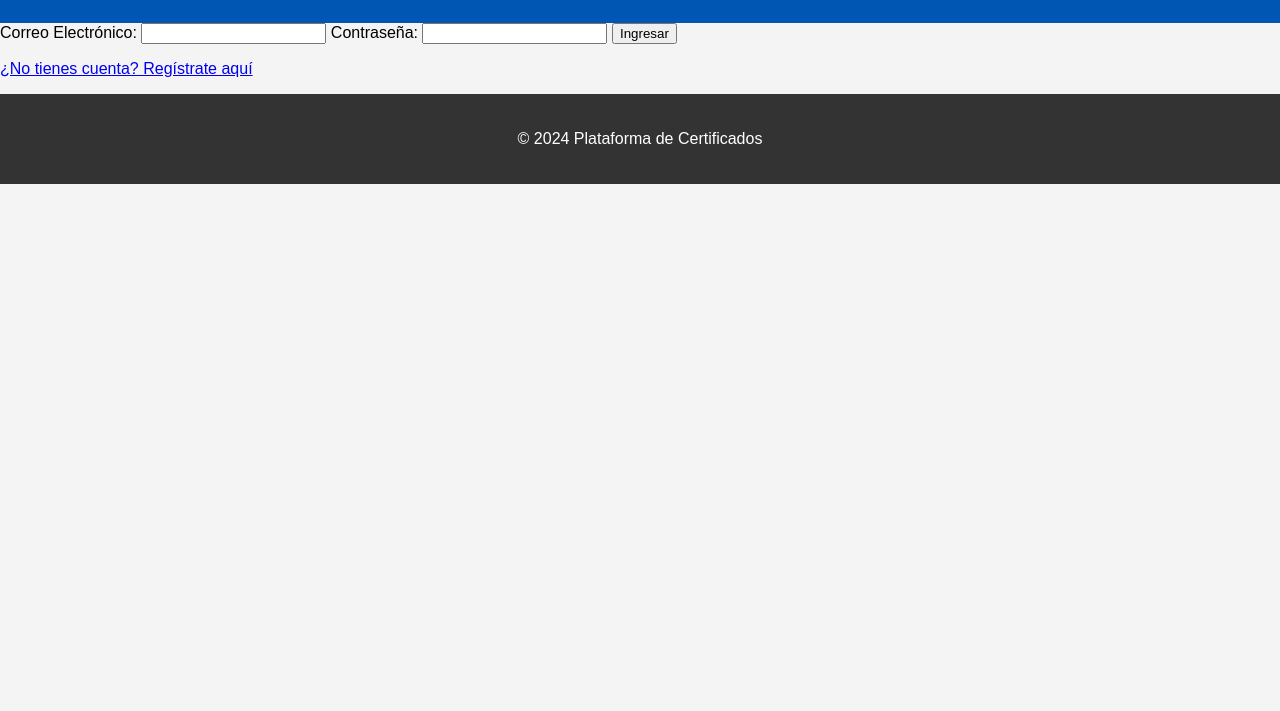
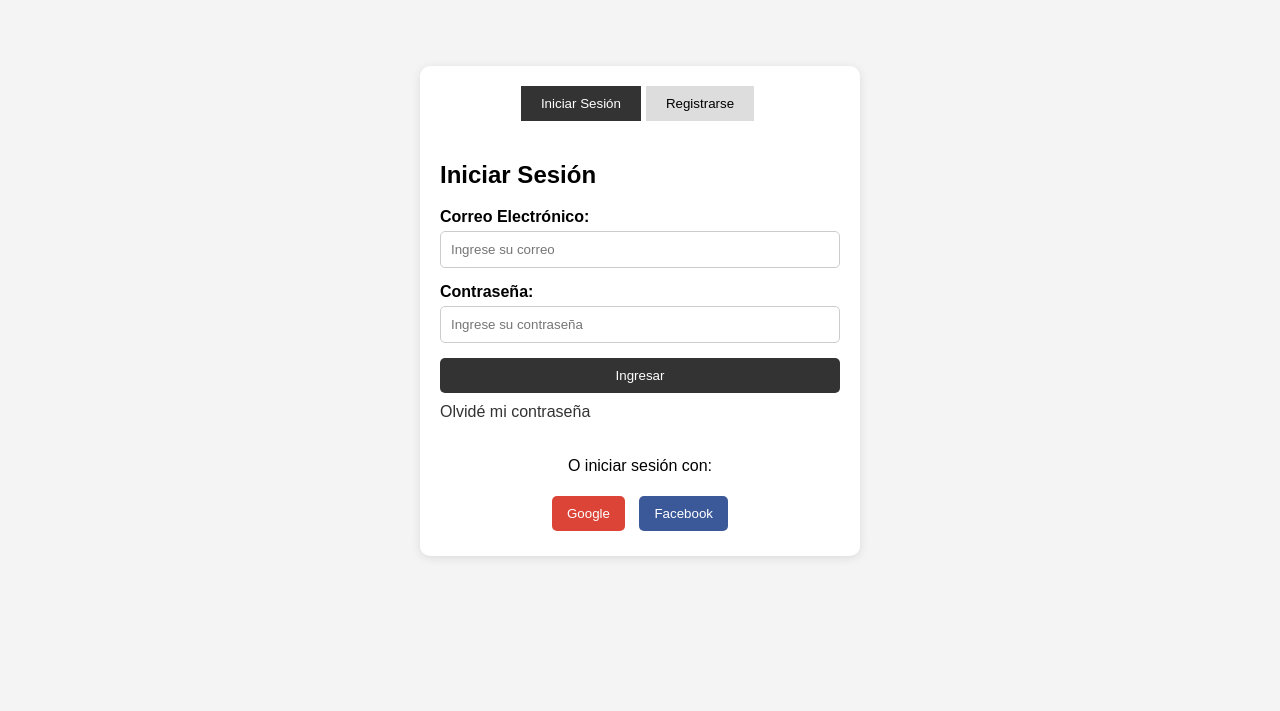
Before and after one commit to KevinMarcas/certificados, a plain HTML site: page login.html in a window 1280 px wide. Shown: the part 89-800 px from the top of the page. Drawn offline with Linux system fonts and the light colour scheme.

Commit message:
update login page

```diff
--- a/login.html
+++ b/login.html
@@ -1,31 +1,209 @@
 <!DOCTYPE html>
 <html lang="es">
 <head>
-    <meta charset="UTF-8">
-    <meta name="viewport" content="width=device-width, initial-scale=1.0">
-    <title>Iniciar Sesión</title>
-    <link rel="stylesheet" href="styles.css">
+  <meta charset="UTF-8">
+  <meta name="viewport" content="width=device-width, initial-scale=1.0">
+  <title>Autenticación - Entrega de Certificados</title>
+  <link rel="stylesheet" href="styles.css">
+  <script src="scripts.js" defer></script>
 </head>
 <body>
-    <header>
-        <h1>Iniciar Sesión</h1>
-    </header>
+  <div class="container">
+    <div class="auth-box">
+      <!-- Tab de Login -->
+      <div class="tabs">
+        <button class="tab-button active" id="login-tab" onclick="showLogin()">Iniciar Sesión</button>
+        <button class="tab-button" id="register-tab" onclick="showRegister()">Registrarse</button>
+      </div>
 
-    <main>
-        <form id="loginForm" action="/api/login" method="POST">
-            <label for="email">Correo Electrónico:</label>
-            <input type="email" id="email" name="email" required>
+      <!-- Formulario de Login -->
+      <div id="login-form" class="form active">
+        <h2>Iniciar Sesión</h2>
+        <form action="/login" method="POST">
+          <label for="email-login">Correo Electrónico:</label>
+          <input type="email" id="email-login" name="email" placeholder="Ingrese su correo" required>
 
-            <label for="password">Contraseña:</label>
-            <input type="password" id="password" name="password" required>
+          <label for="password-login">Contraseña:</label>
+          <input type="password" id="password-login" name="password" placeholder="Ingrese su contraseña" required>
 
-            <button type="submit" class="btn">Ingresar</button>
+          <button type="submit">Ingresar</button>
+
+          <div class="forgot-password">
+            <a href="/forgot-password">Olvidé mi contraseña</a>
+          </div>
+
+          <!-- Opcional: Autenticación social -->
+          <div class="social-auth">
+            <p>O iniciar sesión con:</p>
+            <button class="social-btn google">Google</button>
+            <button class="social-btn facebook">Facebook</button>
+          </div>
         </form>
-        <p><a href="/register">¿No tienes cuenta? Regístrate aquí</a></p>
-    </main>
+      </div>
 
-    <footer>
-        <p>&copy; 2024 Plataforma de Certificados</p>
-    </footer>
+      <!-- Formulario de Registro -->
+      <div id="register-form" class="form">
+        <h2>Registrarse</h2>
+        <form action="/register" method="POST">
+          <label for="name-register">Nombre Completo:</label>
+          <input type="text" id="name-register" name="name" placeholder="Ingrese su nombre" required>
+
+          <label for="email-register">Correo Electrónico:</label>
+          <input type="email" id="email-register" name="email" placeholder="Ingrese su correo" required>
+
+          <label for="password-register">Crear Contraseña:</label>
+          <input type="password" id="password-register" name="password" placeholder="Cree una contraseña" required>
+
+          <label for="password-confirm-register">Confirmar Contraseña:</label>
+          <input type="password" id="password-confirm-register" name="password_confirm" placeholder="Confirme su contraseña" required>
+
+          <button type="submit">Registrarse</button>
+
+          <!-- Opcional: Autenticación social -->
+          <div class="social-auth">
+            <p>O registrarse con:</p>
+            <button class="social-btn google">Google</button>
+            <button class="social-btn facebook">Facebook</button>
+          </div>
+        </form>
+      </div>
+    </div>
+  </div>
+
+  <style>
+    body {
+      font-family: Arial, sans-serif;
+      background-color: #f4f4f4;
+      display: flex;
+      justify-content: center;
+      align-items: center;
+      height: 100vh;
+      margin: 0;
+    }
+
+    .container {
+      width: 100%;
+      max-width: 400px;
+      padding: 20px;
+      background-color: white;
+      box-shadow: 0 2px 10px rgba(0, 0, 0, 0.1);
+      border-radius: 10px;
+    }
+
+    .auth-box {
+      display: flex;
+      flex-direction: column;
+      align-items: center;
+    }
+
+    .tabs {
+      display: flex;
+      justify-content: center;
+      margin-bottom: 20px;
+    }
+
+    .tab-button {
+      background-color: #ddd;
+      padding: 10px 20px;
+      border: none;
+      cursor: pointer;
+      margin-right: 5px;
+      transition: background-color 0.3s;
+    }
+
+    .tab-button.active {
+      background-color: #333;
+      color: white;
+    }
+
+    .form {
+      display: none;
+      width: 100%;
+    }
+
+    .form.active {
+      display: block;
+    }
+
+    form {
+      display: flex;
+      flex-direction: column;
+      width: 100%;
+    }
+
+    form label {
+      margin-bottom: 5px;
+      font-weight: bold;
+    }
+
+    form input {
+      margin-bottom: 15px;
+      padding: 10px;
+      border: 1px solid #ccc;
+      border-radius: 5px;
+    }
+
+    form button {
+      padding: 10px;
+      background-color: #333;
+      color: white;
+      border: none;
+      cursor: pointer;
+      border-radius: 5px;
+      transition: background-color 0.3s;
+    }
+
+    form button:hover {
+      background-color: #555;
+    }
+
+    .forgot-password {
+      margin-top: 10px;
+    }
+
+    .forgot-password a {
+      color: #333;
+      text-decoration: none;
+    }
+
+    .social-auth {
+      text-align: center;
+      margin-top: 20px;
+    }
+
+    .social-btn {
+      margin: 5px;
+      padding: 10px 15px;
+      border: none;
+      border-radius: 5px;
+      cursor: pointer;
+    }
+
+    .social-btn.google {
+      background-color: #db4437;
+      color: white;
+    }
+
+    .social-btn.facebook {
+      background-color: #3b5998;
+      color: white;
+    }
+  </style>
+
+  <script>
+    function showLogin() {
+      document.getElementById("login-form").classList.add("active");
+      document.getElementById("register-form").classList.remove("active");
+      document.getElementById("login-tab").classList.add("active");
+      document.getElementById("register-tab").classList.remove("active");
+    }
+
+    function showRegister() {
+      document.getElementById("login-form").classList.remove("active");
+      document.getElementById("register-form").classList.add("active");
+      document.getElementById("login-tab").classList.remove("active");
+      document.getElementById("register-tab").classList.add("active");
+    }
+  </script>
 </body>
 </html>
```
